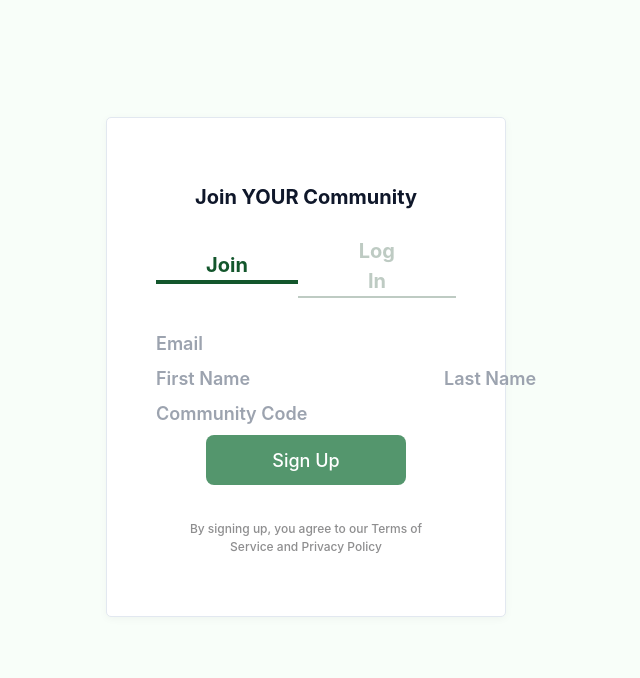
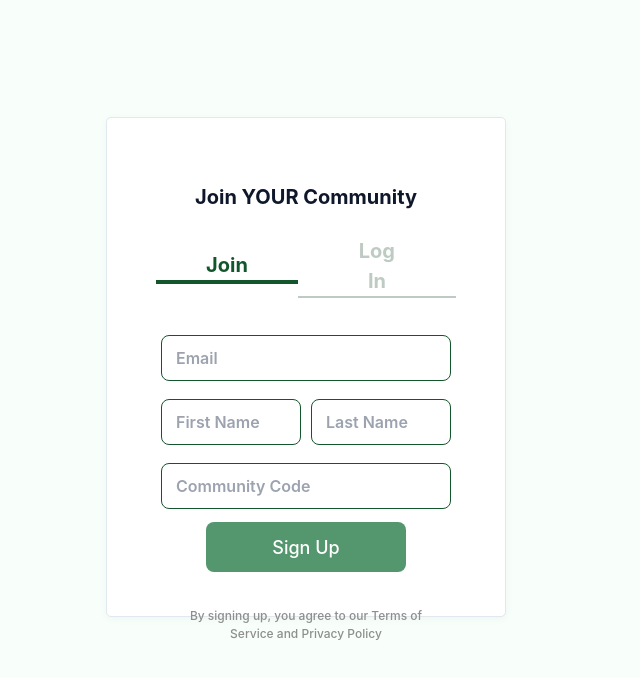
Before and after one commit to benjikib/csci432-web-dev-final-project, a React (Vite) app: page /login in a window 1280 px wide. Shown: the top 678 px of the page, without its empty margins (334-974 px from the left). Built offline with nearby package versions, Linux system fonts and the light colour scheme.

Commit message:
fix login page css classes

```diff
--- a/src/components/_LoginPage.jsx
+++ b/src/components/_LoginPage.jsx
@@ -29,13 +29,13 @@ function LoginPage() {
                 </div>
             </div>
             <div className="input-row">
-                <input type="email" placeholder='Email' />
+                <input className="login-input"type="email" placeholder='Email' />
             </div>
             <div className="input-row">
-                <input type="text" placeholder='First Name' /><input type="text" placeholder='Last Name' />
+                <input className="login-input"type="text" placeholder='First Name' /><input className="login-input"type="text" placeholder='Last Name' />
             </div>
             <div className="input-row">
-                <input type="text" placeholder='Community Code' />
+                <input className="login-input"type="text" placeholder='Community Code' />
             </div>
             <div className="input-row">
                 <div className="
@@ -61,10 +61,10 @@ function LoginPage() {
                 </div>
             </div>
             <div className="input-row">
-                <input type="email" placeholder='Email' />
+                <input className="login-input"type="email" placeholder='Email' />
             </div>
             <div className="input-row">
-                <input type="password" placeholder='Password' />
+                <input className="login-input"type="password" placeholder='Password' />
             </div>
             <div className="input-row">
                 {/* <div className="ml-[15%] bg-[#54966D] rounded-lg cursor-pointer transition: border-color 0.25s h-[35px] w-[200px] text-white text-base font-inherit font-medium"  */}
--- a/src/index.css
+++ b/src/index.css
@@ -79,7 +79,7 @@ button2:hover {
   background-color: #5ca377;
 }
 
-/* input {
+.login-input {
   width: 100%;
   margin: 5px;
   padding: 10px 14px;
@@ -90,24 +90,24 @@ button2:hover {
   color: #111827;
   outline: none;
   transition: border-color 0.2s, box-shadow 0.2s;
-} */
+}
 
-input:focus {
+.login-input:focus {
   border-color: #2563eb;
   box-shadow: 0 0 0 3px rgba(37, 99, 235, 0.3);
 }
 
-input::placeholder {
+.login-input::placeholder {
   color: #9ca3af;
 }
 
-input:disabled {
+.login-input:disabled {
   background-color: #f3f4f6;
   color: #9ca3af;
   cursor: not-allowed;
 }
 
-input.error {
+.login-input.error {
   border-color: #dc2626;
   box-shadow: 0 0 0 3px rgba(220, 38, 38, 0.2);
 }
```
